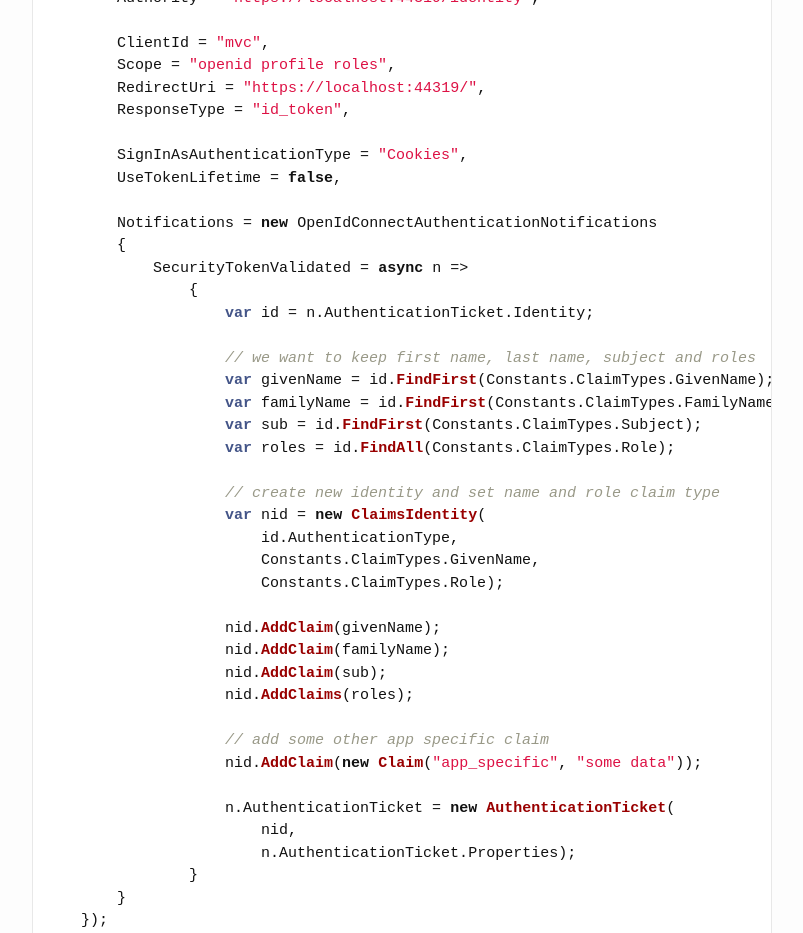
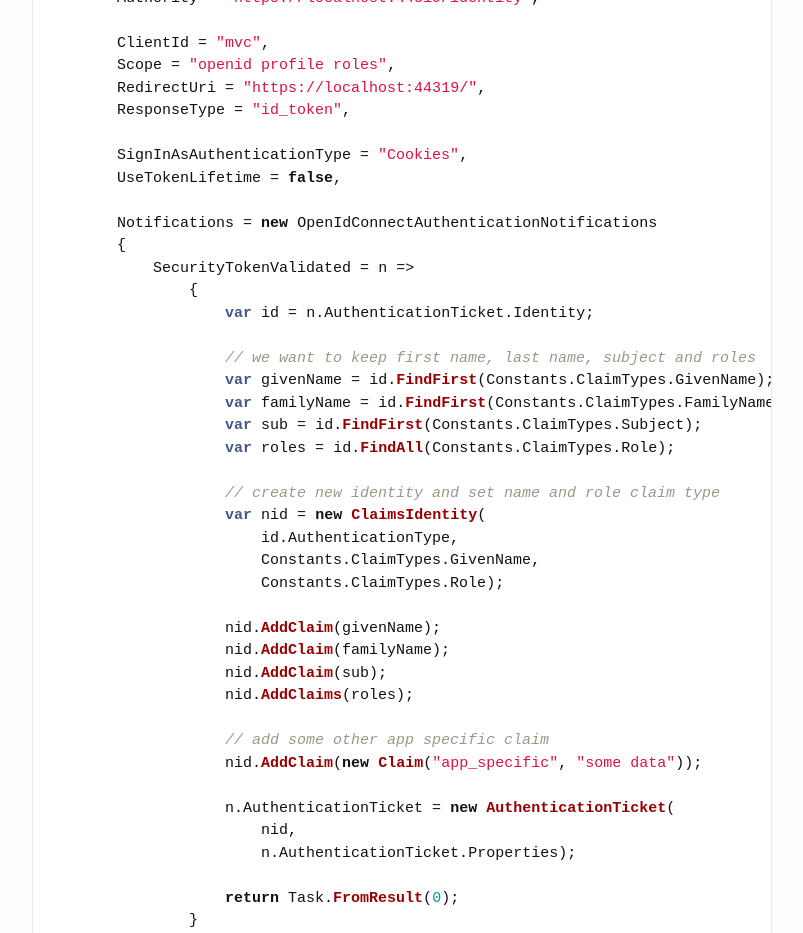
Before and after one commit to IdentityServer/Documentation, a Jekyll site: the page built from docsv2/overview/mvcGettingStarted.md, in a window 1280 px wide and 1400 px high, scrolled down 9310 px, cut to the strip 0-933 px from the top of the window. Shown: the whole strip, without its empty margins (238-1041 px from the left). Built offline with Jekyll 4.4.1, drawn with Linux system fonts in a browser that asks for light colours.

Commit message:
Update mvcGettingStarted.md
an extra async and a missing return statement created a bit of confusion :)

```diff
--- a/docsv2/overview/mvcGettingStarted.md
+++ b/docsv2/overview/mvcGettingStarted.md
@@ -328,7 +328,7 @@ app.UseOpenIdConnectAuthentication(new OpenIdConnectAuthenticationOptions
 
         Notifications = new OpenIdConnectAuthenticationNotifications
         {
-            SecurityTokenValidated = async n =>
+            SecurityTokenValidated = n =>
                 {
                     var id = n.AuthenticationTicket.Identity;
 
@@ -355,6 +355,8 @@ app.UseOpenIdConnectAuthentication(new OpenIdConnectAuthenticationOptions
                     n.AuthenticationTicket = new AuthenticationTicket(
                         nid,
                         n.AuthenticationTicket.Properties);
+
+                    return Task.FromResult(0);
                 }
         }
     });
```
